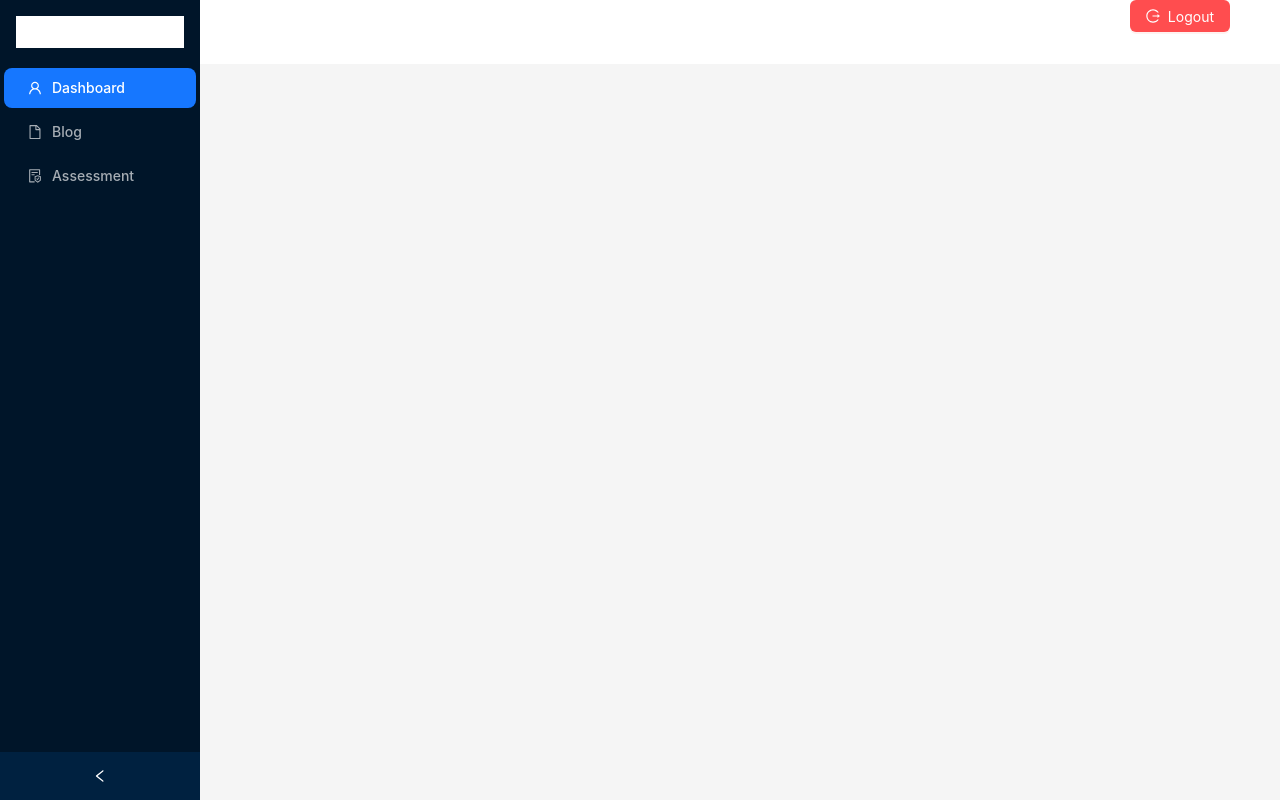
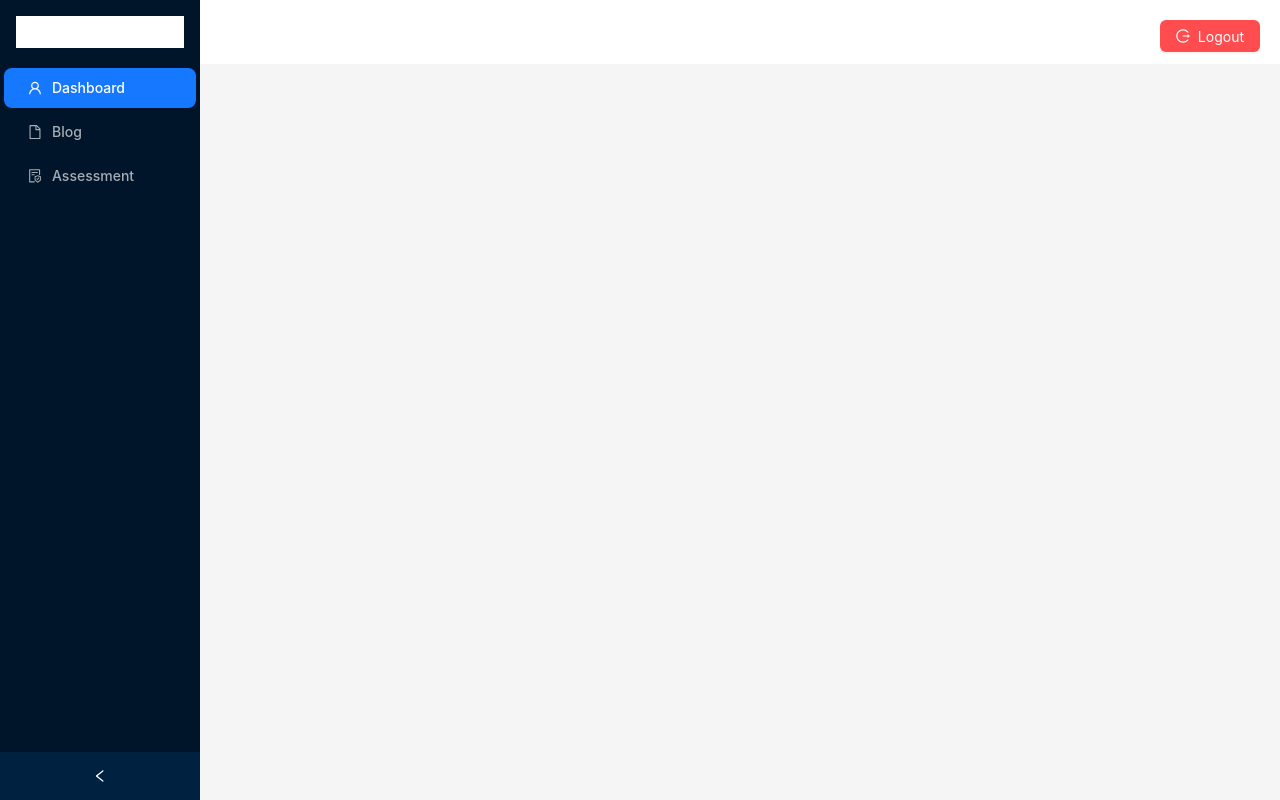
Before and after one commit to bagindaisfa/mpu-adminpanel-fe, a React (Vite) app: page /blogs in a window 1280 px wide. Built offline with nearby package versions, Linux system fonts and the light colour scheme; sample sign-in values are in the browser's storage.

Commit message:
Update Header.jsx

```diff
--- a/src/components/Header.jsx
+++ b/src/components/Header.jsx
@@ -19,6 +19,7 @@ const Header = () => {
         display: 'flex',
         justifyContent: 'flex-end',
         background: '#fff',
+        padding: '20px',
       }}
     >
       <Button
```
